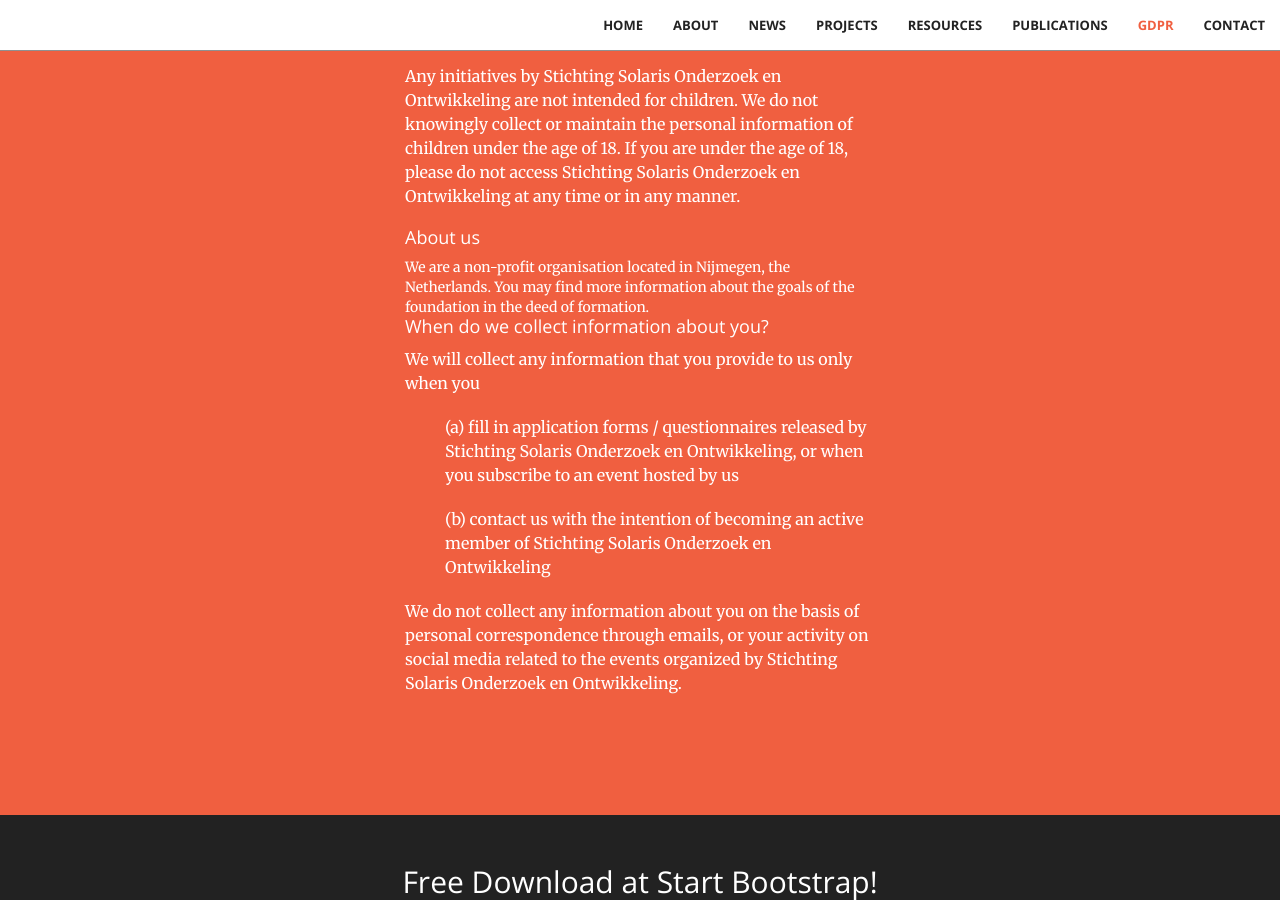
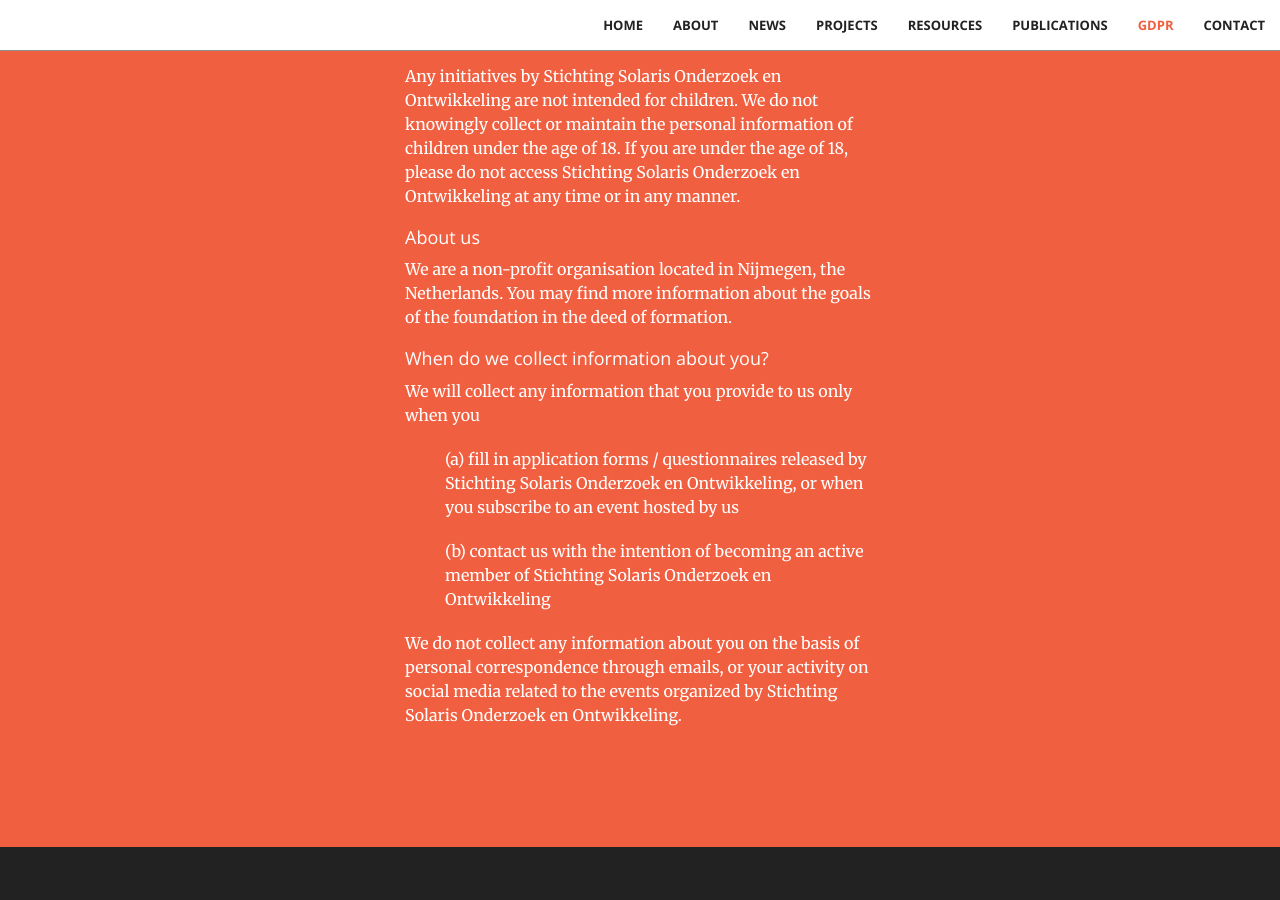
Before and after one commit to stichting-solaris/stichting-solaris.github.io, a Jekyll site: the page built from index.html, in a window 1280 px wide and 900 px high, scrolled down 3622 px. Built offline with Jekyll 4.4.1, drawn with Linux system fonts in a browser that asks for light colours.

```diff
--- a/_includes/gdpr.html
+++ b/_includes/gdpr.html
@@ -25,8 +25,8 @@
                     please do not access Stichting Solaris Onderzoek en Ontwikkeling at any time or in any manner.</p>
 
                     <h4 class="section-heading">About us</h4>
-                    We are a non-profit organisation located in Nijmegen, the Netherlands. You may find more information
-                    about the goals of the foundation in the deed of formation.
+                    <p>We are a non-profit organisation located in Nijmegen, the Netherlands. You may find more information
+                    about the goals of the foundation in the deed of formation.</p>
 
                     <h4 class="section-heading">When do we collect information about you?</h4>
                     <p>We will collect any information that you provide to us only when you</p>
```
